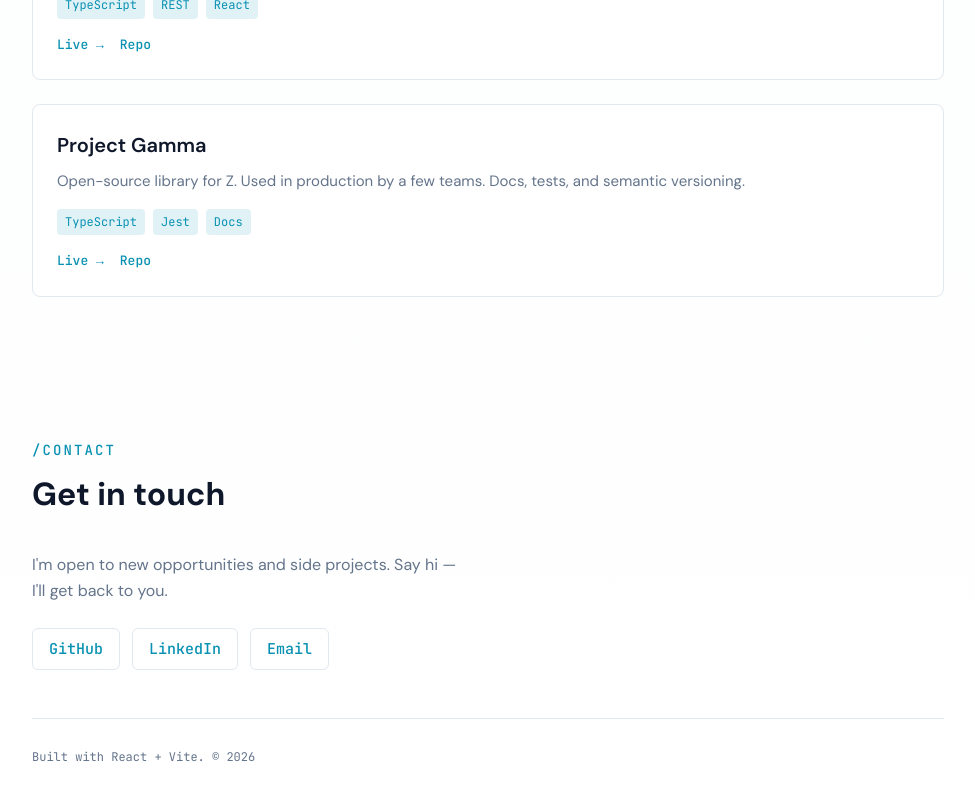
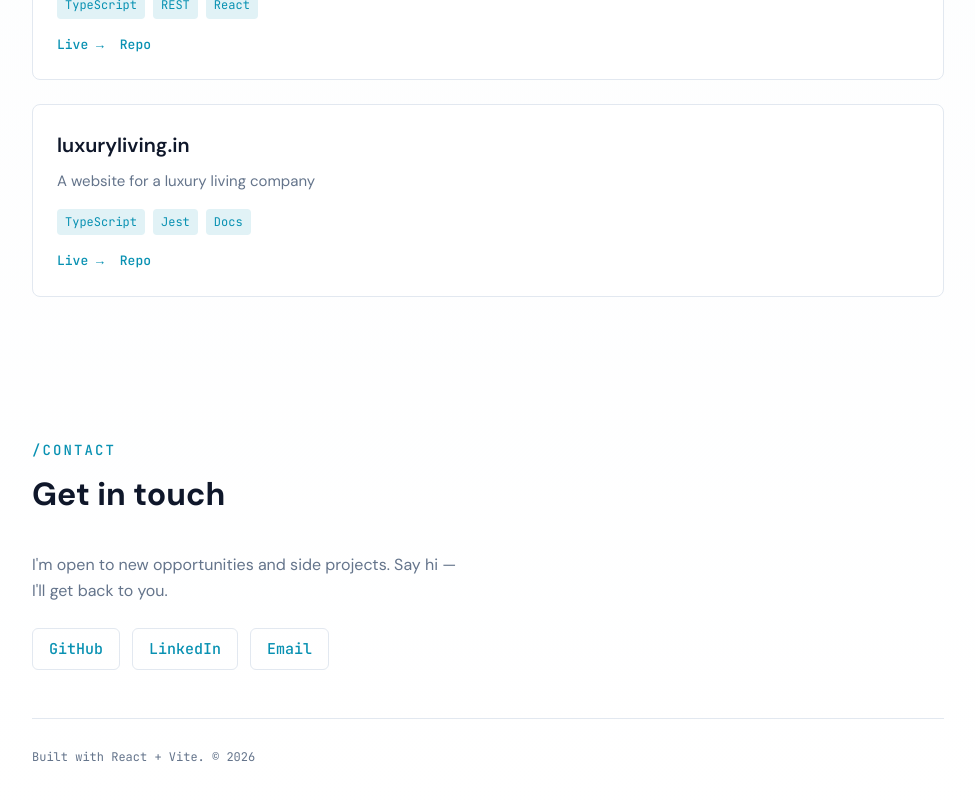
Before and after one commit to aman-git-r/amanrwt, a React (Vite) app: page / in a window 1280 px wide. Shown: the part 2199-2999 px from the top of the page, without its empty margins (152-1127 px from the left). Built offline with nearby package versions, Linux system fonts and the light colour scheme.

Commit message:
feat: update project details and add external link for luxury living website

```diff
--- a/src/components/Projects.tsx
+++ b/src/components/Projects.tsx
@@ -18,12 +18,11 @@ const PROJECTS = [
     repo: "#",
   },
   {
-    title: "Project Gamma",
-    description:
-      "Open-source library for Z. Used in production by a few teams. Docs, tests, and semantic versioning.",
+    title: "luxuryliving.in",
+    description: "A website for a luxury living company",
     tech: ["TypeScript", "Jest", "Docs"],
-    href: "#",
-    repo: "#",
+    href: "https://www.luxuryliving.in",
+    repo: "",
   },
 ];
 
@@ -36,7 +35,7 @@ export function Projects() {
         {PROJECTS.map((project) => (
           <article key={project.title} className="project-card">
             <h3 className="project-title">
-              <a href={project.href}>{project.title}</a>
+              <a href={project.href} target="_blank" rel="noopener noreferrer">{project.title}</a>
             </h3>
             <p className="project-desc">{project.description}</p>
             <div className="project-tech">
```
